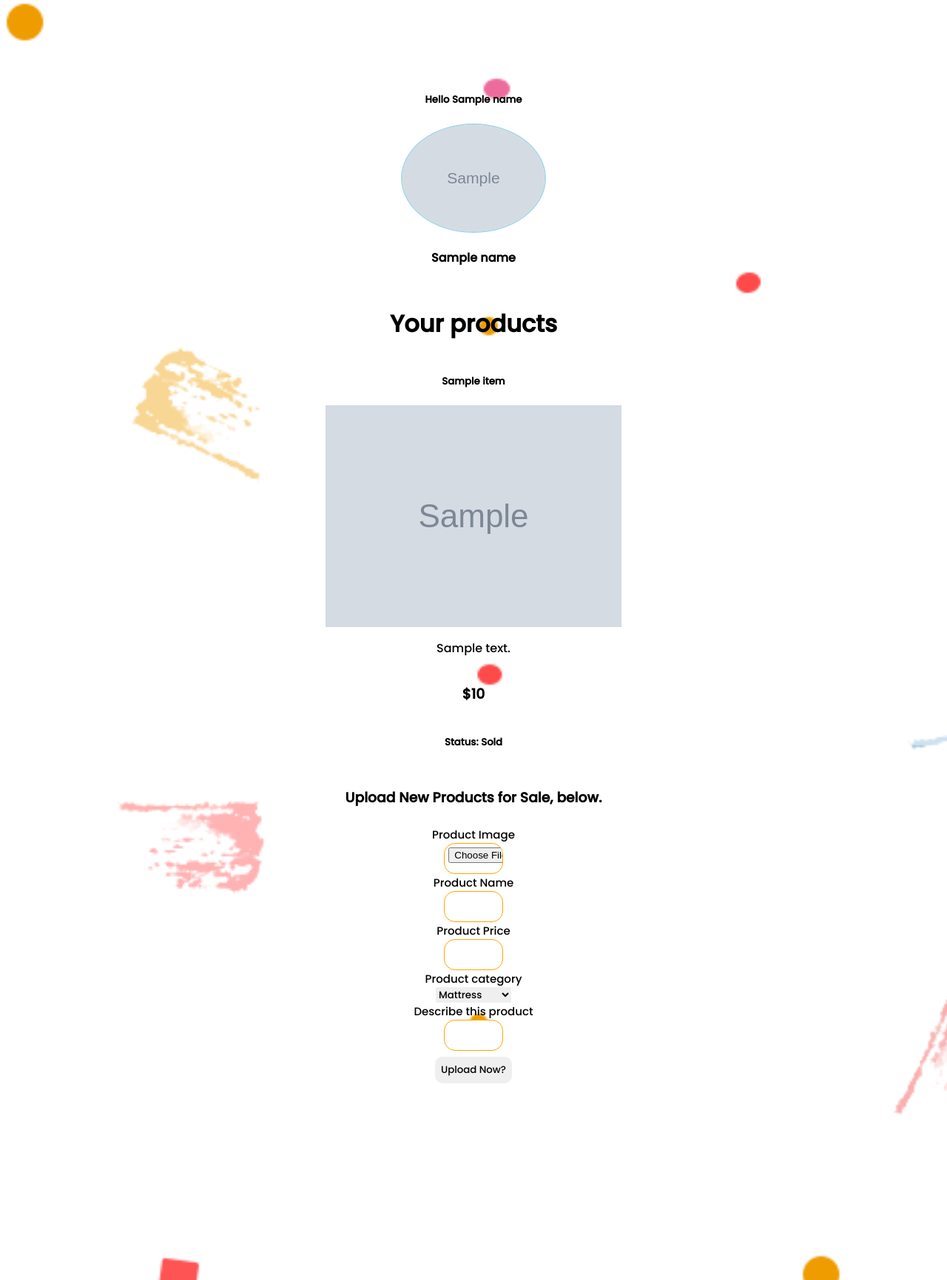
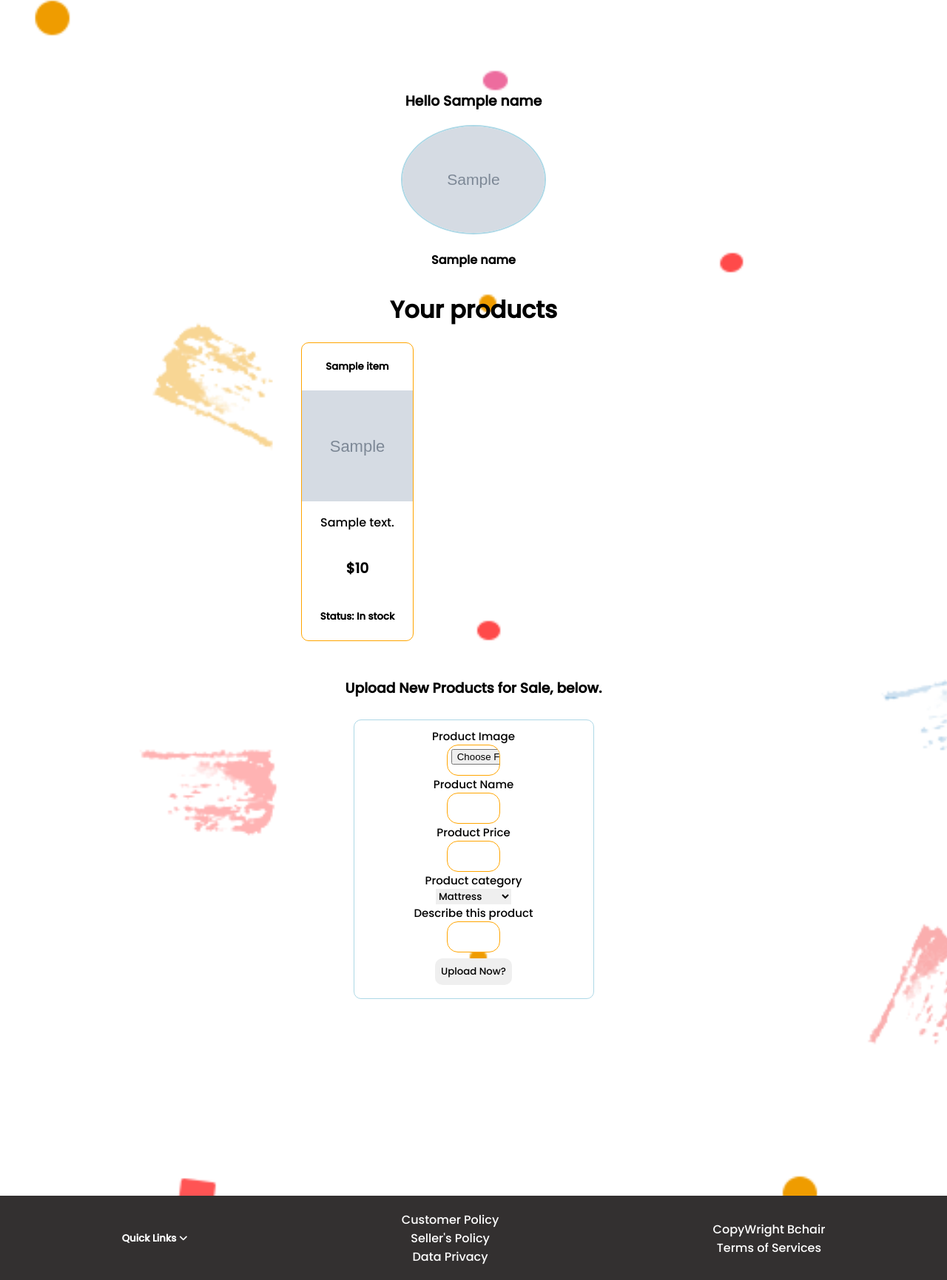
Before and after one commit to Zedtek-me/E-commerce, a Django app: template Ebackend/template/profile.html in a window 1280 px wide. Shown: the part 63-1794 px from the top of the page at 74% size. Run offline with Django 4.2, Linux system fonts and the light colour scheme; the template is opened without the code that fills it: most values are stand-ins (such as "Sample title", 1, 10 or a date in 2020); grey boxes marked "Sample" are stand-in pictures; some libraries are stand-ins or nearby versions.

Commit message:
worked on vendor profile and others

```diff
--- a/Ebackend/static/css/style.css
+++ b/Ebackend/static/css/style.css
@@ -394,8 +394,8 @@
 
 /* profile styling */
 
-/* profile icon on the index page */
-.profile{
+
+.profile{/* profile icon on the index page */
     width: 100px;;
     padding:8px;
     color: black;
@@ -431,6 +431,7 @@
     cursor: pointer;
 }
 
+/* products */
 .product-flex{
     display: flex;
     flex-direction: column;
@@ -443,7 +444,10 @@
     text-align: center;
 }
 
-.your-products{
+#your-products{
+    margin: auto;
+}
+.your_products{
     display: grid;
     grid-template-columns: repeat(3, 1fr);
     gap: 5px;
@@ -458,6 +462,27 @@
     justify-content: center;
     align-items: center;
     text-align: left;
+    border: solid 1px orange;
+    border-radius: 10px;
+}
+#prod-img{
+    width: 150px;
+    height: 150px;
+}
+
+.add-products{
+    display: flex;
+    flex-direction: column;
+    justify-content: center;
+    align-items: center;
+    align-self: center;
+}
+
+form.upload-form{
+    margin:10px;
+    width: fit-content;
+    padding: 10px;
+    border:solid lightblue 1px;
 }
 /* the quick links text */
 .quick-links{
--- a/Ebackend/template/profile.html
+++ b/Ebackend/template/profile.html
@@ -11,7 +11,7 @@
             <div {%if msg.tags%}class="{{msg.tags}} message"{%endif%}>{{msg}}</div>
             {%endfor%}
         {%endif%}
-        <h5 id="hello">Hello {{name}}</h5>
+        <h3 id="hello">Hello {{name}}</h3>
         <!-- for vendors -->
         {%if name.vendorprofile%}
             <div class="profile-hero">
@@ -22,13 +22,13 @@
             <div class="product-flex">
                 <h1 id="your-products"> Your products</h1>
                 <div class="your_products">
-                    {%for item in name.product_set.all%}
+                    {%for item in name.vendorprofile.product_set.all%}
                         <div class="products">
                             <h5 id="prod-name">{{item.product_name}}</h5>
-                            <img src="{{item.product_image.url}}" alt="">
-                            <p id="prod-dscr">{{item.product_description}}</p>
+                            <img src="{{item.product_image.url}}" alt="" id="prod-img">
+                            <p id="prod-dscr">{{item.description}}</p>
                             <h3 id="price">${{item.price}}</h3>
-                            <h5 id="prod-status">Status:{%if item.sold == False%}In stock{%else%} Sold{%endif%}</h5>
+                            <h5 id="prod-status">Status:{%if item.sold%} Sold{%else%} In stock{%endif%}</h5>
                         </div>
                     {%endfor%}
                 </div>
@@ -37,7 +37,7 @@
             <div class="add-products">
                 <h3 id="add-headsUp">Upload New Products for Sale, below.</h3>
                 <img src="" alt="product image"  class="product_img" style="display: none;">
-                <form action="{%url 'profile'%}" method="post" class="upload-form">
+                <form action="{%url 'profile'%}" method="post" class="upload-form" enctype="multipart/form-data">
                     {%csrf_token%}
                     <label for="product image">Product Image</label><input type="file" accept="image/*" name="product_image" id="product_img" required>
                     <label for="product name">Product Name</label><input type="text" name="product_name" required>
--- a/Ebackend/views.py
+++ b/Ebackend/views.py
@@ -86,10 +86,12 @@
         prodDesc= request.POST.get('description')
         prodPrice= request.POST.get('product_price')
         category= request.POST.get('category')
-        prodImg= request.FILES.get('product_img')
+        prodImg= request.FILES.get('product_image')
+        print(prodImg)
         # create product in the database, including its category if post data is sent.
-        prod= Product.objects.create(vendor= user, product_name=prodName, product_image=prodImg,description=prodDesc, price=prodPrice)
+        prod= Product.objects.create(vendor= user.vendorprofile, product_name=prodName, product_image=prodImg,description=prodDesc, price=prodPrice)
         Category.productType.create(product=prod, category=category)
+        messages.success(request, 'Your product was successfully added, %s!' %user)
         return redirect('profile')
     # otherwise, get method for both vendor and buyer
     msg= messages.get_messages(request)
```
Also changed, not shown: Ebackend/migrations/0003_category.py (added), Media_files/products/New_shoe_catalog.jpg (added), Media_files/products/New_shoe_catalog_1XMxATR.jpg (added), Media_files/products/Zadeb_logo.jpeg (added), Media_files/products/Zadeb_logo_withNum.jpg (added).
